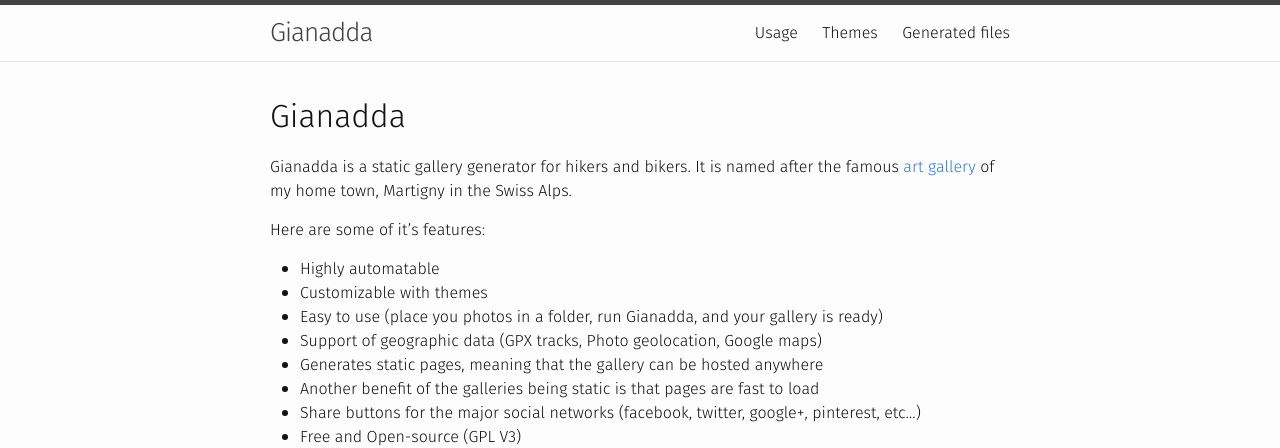
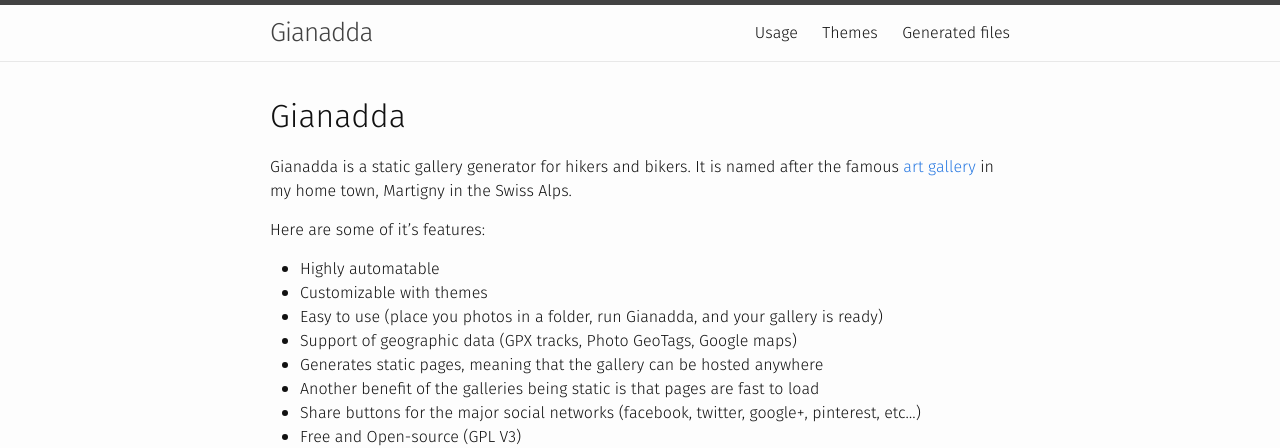
Before and after one commit to robbyn/gianadda-pages, a Jekyll site: the page built from index.md, in a window 1280 px wide. Shown: the top 448 px of the page. Built offline with Jekyll 4.4.1, drawn with Linux system fonts in a browser that asks for light colours.

Commit message:
Merge origin/master
Conflicts:
	.gitignore

```diff
--- a/index.md
+++ b/index.md
@@ -7,7 +7,7 @@ Gianadda
 ========
 
 Gianadda is a static gallery generator for hikers and bikers. It is named after
-the famous [art gallery](http://www.gianadda.ch/) of my home town, Martigny in
+the famous [art gallery](http://www.gianadda.ch/) in my home town, Martigny in
 the Swiss Alps.
 
 Here are some of it's features:
@@ -16,7 +16,7 @@ Here are some of it's features:
 * Customizable with themes
 * Easy to use (place you photos in a folder, run Gianadda, and your gallery is
   ready)
-* Support of geographic data (GPX tracks, Photo geolocation, Google maps)
+* Support of geographic data (GPX tracks, Photo GeoTags, Google maps)
 * Generates static pages, meaning that the gallery can be hosted anywhere
 * Another benefit of the galleries being static is that pages are fast to load
 * Share buttons for the major social networks (facebook, twitter, google+,
```
